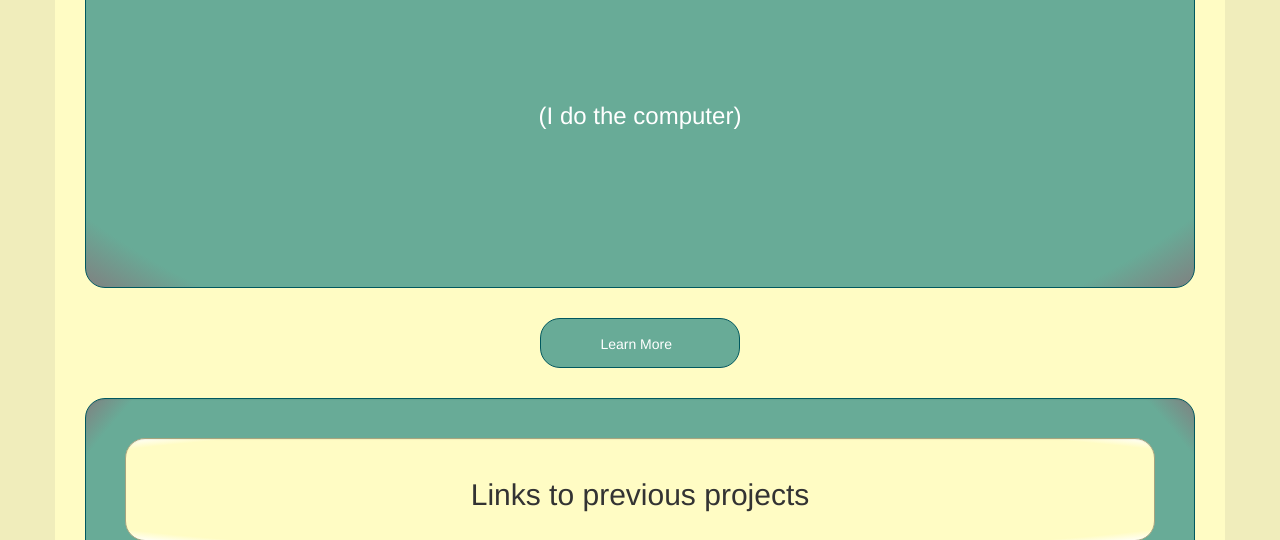
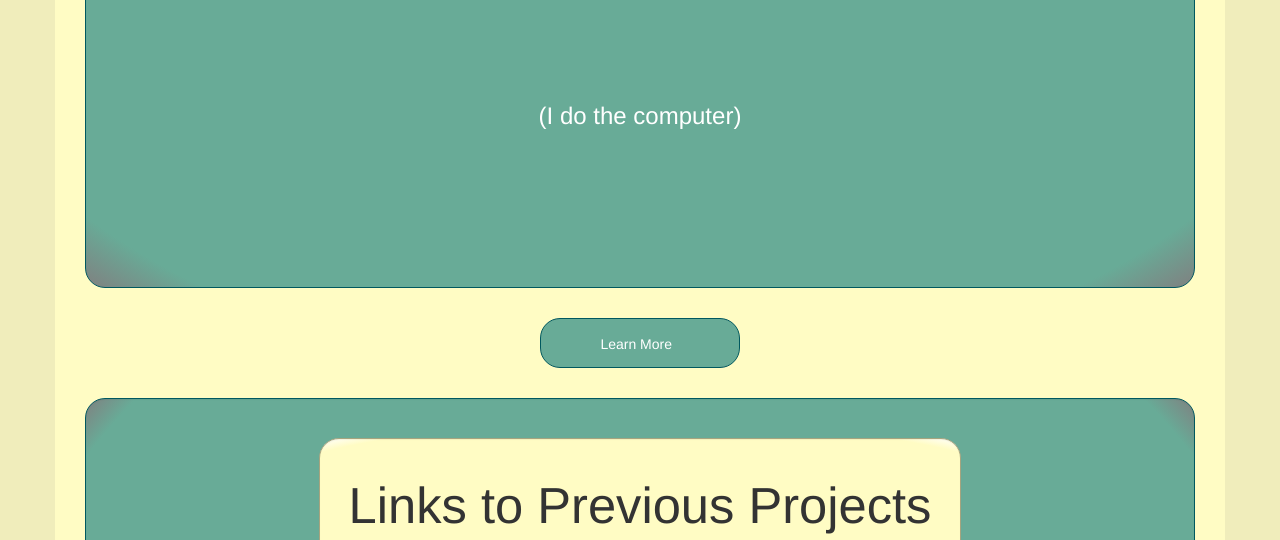
Before and after one commit to travisty12/portfolio, a plain HTML site: page index.html in a window 1280 px wide. Shown: the part 412-952 px from the top of the page. Drawn offline with Linux system fonts and the light colour scheme.

Commit message:
change font sizes/types

```diff
--- a/css/styles.css
+++ b/css/styles.css
@@ -10,6 +10,7 @@ h1, h2, h3, h4 {
   background-position: center;
   box-shadow: 0px 0px 16px 16px #00585F inset;
 }
+
 
 .well {
   border-radius: 20px;
@@ -135,7 +136,15 @@ li {
 #link-intro {
   background-image: radial-gradient(ellipse farthest-corner at center, #FFFCC4 90%, white);
   border-color: #A6A47F;
-  margin: 20px;
+  width: 60%;
+  margin-left: 20%;
+  margin-right: 20%;
+  margin-top: 20px;
+}
+
+#link-intro h2 {
+  font-size: 38pt;
+  padding-bottom: 5px;
 }
 
 #link-format div div .well {
--- a/index.html
+++ b/index.html
@@ -25,7 +25,7 @@
           <p>Background:</p>
           <ul>
             <li>Lives in Portland, OR</li>
-            <li>Carbon-based</li>
+            <li>Carbon-based and bipedal</li>
             <li>Studied at the University of Southern California</li>
             <li>Certified Radiation Safety Officer</li>
             <li>Former Lead Trumpet of the USC Trojan Marching Band</li>
@@ -45,7 +45,7 @@
       <div id="linkcontainer" class="row">
         <div id="link-well" class="well">
           <div id="link-intro" class="well">
-            <h2>Links to previous projects</h2>
+            <h2>Links to Previous Projects</h2>
           </div>
           <div id="link-format">
             <div class="row">
```
